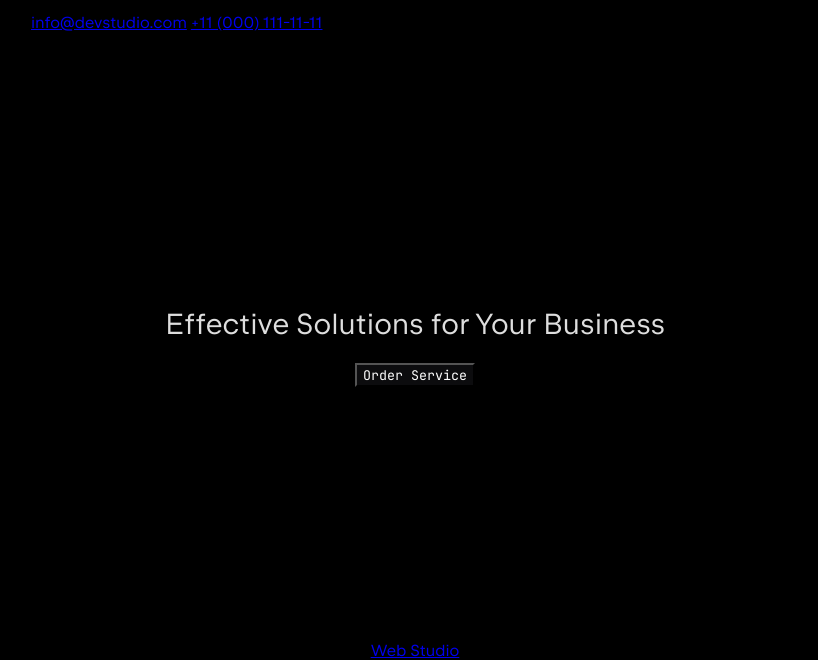
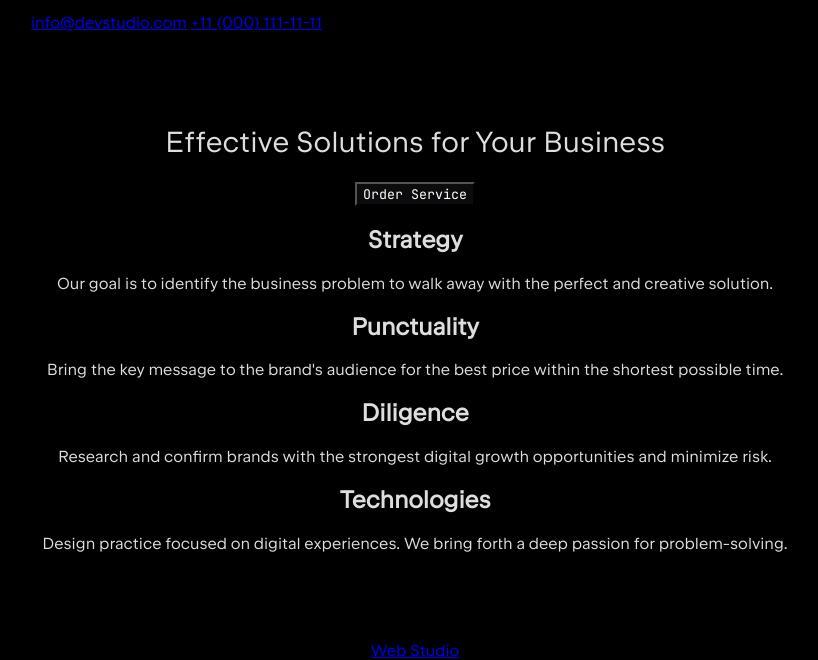
Before and after one commit to RocketReact/goit-markup-hw-01, a website built with Vite: page index.html in a window 1280 px wide. Shown: the part 140-800 px from the top of the page, without its empty margins (225-1043 px from the left). Built offline with nearby package versions, Linux system fonts and the light colour scheme; files whose address does not match are found by name.

Commit message:
section 1

```diff
--- a/index.html
+++ b/index.html
@@ -27,6 +27,37 @@
   <h1> Effective Solutions for Your Business </h1>
   <button type="button">Order Service </button>
   </div>
+  <section>
+    <div>
+    <h2>Strategy</h2>
+      <p>
+        Our goal is to identify the business
+        problem to walk away with the perfect and creative solution.
+      </p>
+    </div>
+    <div>
+      <h2>Punctuality</h2>
+      <p>
+        Bring the key message to the brand's audience
+        for the best price within the shortest possible time.
+      </p>
+    </div>
+    <div>
+      <h2>Diligence</h2>
+      <p>
+        Research and confirm brands with the strongest digital
+        growth opportunities and minimize risk.
+      </p>
+    </div>
+    <div>
+      <h2>Technologies</h2>
+      <p>
+        Design practice focused on digital experiences.
+        We bring forth a deep passion for problem-solving.
+      </p>
+    </div>
+
+  </section>
 </main>
 
 
```
